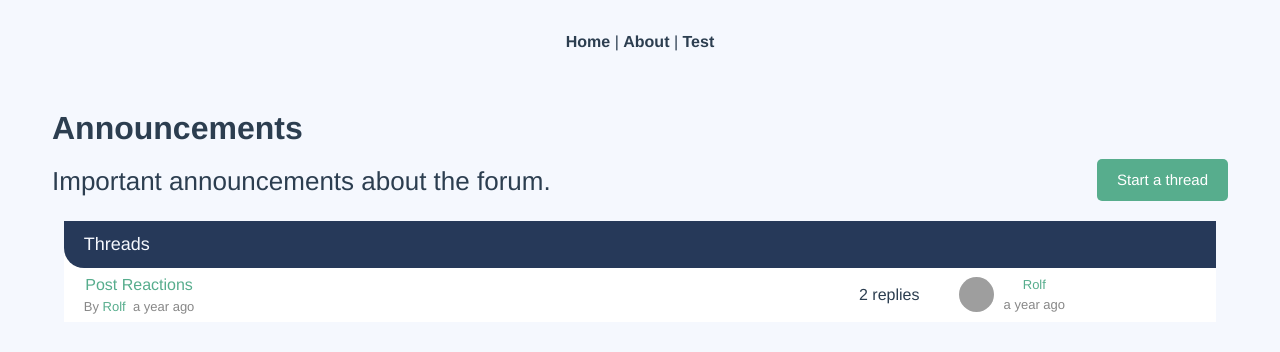
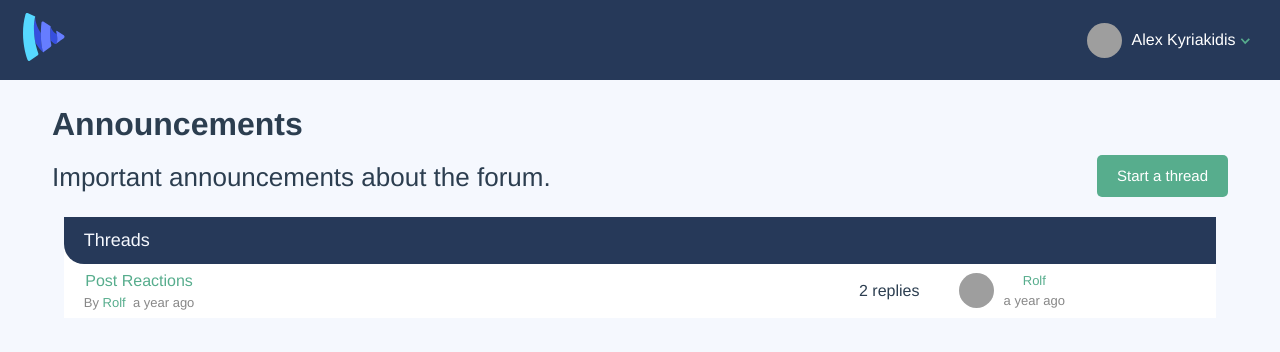
Before and after one commit to training-yoyosan/vue3-forum, a Vue app: page /forum/-KpOx5Y4AqRr3sB4Ybwj in a window 1280 px wide. Shown: the top 352 px of the page. Built offline with nearby package versions, Linux system fonts and the light colour scheme; grey boxes are pictures that could not be loaded.

Commit message:
add navbar component

```diff
--- a/src/App.vue
+++ b/src/App.vue
@@ -1,11 +1,5 @@
 <template>
-  <div id="nav">
-    <router-link to="/">Home</router-link>
-    |
-    <router-link to="/about">About</router-link>
-    |
-    <router-link to="/test">Test</router-link>
-  </div>
+  <the-navbar />
   <div class="container">
     <router-view />
   </div>
@@ -35,3 +29,10 @@
   color: #42b983;
 }
 </style>
+<script>
+import TheNavbar from "@/components/TheNavbar";
+
+export default {
+  components: { TheNavbar },
+};
+</script>
--- /dev/null
+++ b/src/components/TheNavbar.vue
@@ -0,0 +1,79 @@
+<template>
+  <header class="header" id="header">
+    <router-link :to="{ name: 'Home' }" class="logo">
+      <img src="../assets/svg/vueschool-logo.svg" />
+    </router-link>
+
+    <div class="btn-hamburger">
+      <!-- use .btn-humburger-active to open the menu -->
+      <div class="top bar"></div>
+      <div class="middle bar"></div>
+      <div class="bottom bar"></div>
+    </div>
+
+    <!-- use .navbar-open to open nav -->
+    <nav class="navbar">
+      <ul>
+        <li class="navbar-user">
+          <a href="#">
+            <img
+              class="avatar-small"
+              src="https://pbs.twimg.com/profile_images/1188775562657091594/5mgkg44t_400x400.jpg"
+              alt=""
+            />
+            <span>
+              Alex Kyriakidis
+              <img
+                class="icon-profile"
+                src="../assets/svg/arrow-profile.svg"
+                alt=""
+              />
+            </span>
+          </a>
+
+          <!-- dropdown menu -->
+          <!-- add class "active-drop" to show the dropdown -->
+          <div id="user-dropdown">
+            <div class="triangle-drop"></div>
+            <ul class="dropdown-menu">
+              <li class="dropdown-menu-item">
+                <a href="profile.html">View profile</a>
+              </li>
+              <li class="dropdown-menu-item"><a href="#">Log out</a></li>
+            </ul>
+          </div>
+        </li>
+      </ul>
+
+      <!--      <ul>-->
+      <!--        <li class="navbar-item">-->
+      <!--          <a href="index.html">Home</a>-->
+      <!--        </li>-->
+      <!--        <li class="navbar-item">-->
+      <!--          <a href="category.html">Category</a>-->
+      <!--        </li>-->
+      <!--        <li class="navbar-item">-->
+      <!--          <a href="forum.html">Forum</a>-->
+      <!--        </li>-->
+      <!--        <li class="navbar-item">-->
+      <!--          <a href="thread.html">Thread</a>-->
+      <!--        </li>-->
+      <!--        &lt;!&ndash; Show these option only on mobile&ndash;&gt;-->
+      <!--        <li class="navbar-item mobile-only">-->
+      <!--          <a href="profile.html">My Profile</a>-->
+      <!--        </li>-->
+      <!--        <li class="navbar-item mobile-only">-->
+      <!--          <a href="#">Logout</a>-->
+      <!--        </li>-->
+      <!--      </ul>-->
+    </nav>
+  </header>
+</template>
+
+<script>
+export default {
+  name: "TheNavbar",
+};
+</script>
+
+<style scoped></style>
```
Also changed, not shown: src/assets/svg/arrow-profile.svg (added), src/assets/svg/vueschool-logo.svg (added).
